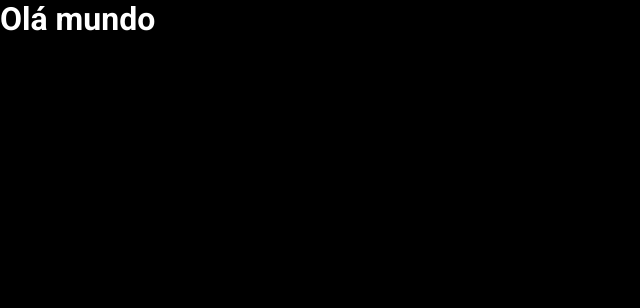
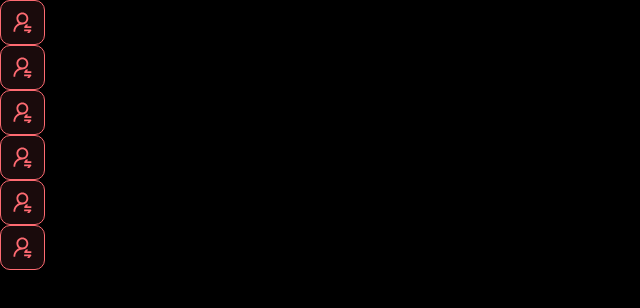
Before and after one commit to Alan-LR/dsmeta---Spring-and-React, a React (Vite) app in the folder frontend/: page / in a window 1280 px wide. Shown: the top 308 px of the page, without its empty margins (0-640 px from the left). Built offline with nearby package versions, Linux system fonts and the light colour scheme.

Commit message:
First component

```diff
--- a/frontend/src/App.tsx
+++ b/frontend/src/App.tsx
@@ -1,6 +1,15 @@
+import NotificationButton from "./assets/img/components/NotificationButton"
+
 function App() {
   return(
-    <h1>Olá mundo</h1>
+    <>
+    <NotificationButton />
+    <NotificationButton />
+    <NotificationButton />
+    <NotificationButton />
+    <NotificationButton />
+    <NotificationButton />
+    </>
   )
 }
 
--- /dev/null
+++ b/frontend/src/assets/img/components/NotificationButton/index.tsx
@@ -0,0 +1,12 @@
+import notificationIcon from "../../../../assets/img/notification-icon.svg"
+import './styles.css'
+
+function NotificationButton() {
+    return (
+        <div className="dsmeta-red-btn">
+        <img src={notificationIcon} alt="Notificar" />
+      </div>
+    )
+}
+
+export default NotificationButton
--- /dev/null
+++ b/frontend/src/assets/img/components/NotificationButton/styles.css
@@ -0,0 +1,15 @@
+.dsmeta-red-btn {
+    height: 45px;
+    width: 45px;
+    background: rgba(255, 107, 114, 0.1);
+    border: 1px solid #ff6b72;
+    border-radius: 10px;
+    display: flex;
+    align-items: center;
+    justify-content: center;
+    cursor: pointer;
+  }
+
+  .dsmeta-red-btn img {
+      width: 19px;
+  }
```
Also changed, not shown: frontend/src/assets/img/notification-icon.svg (added).
